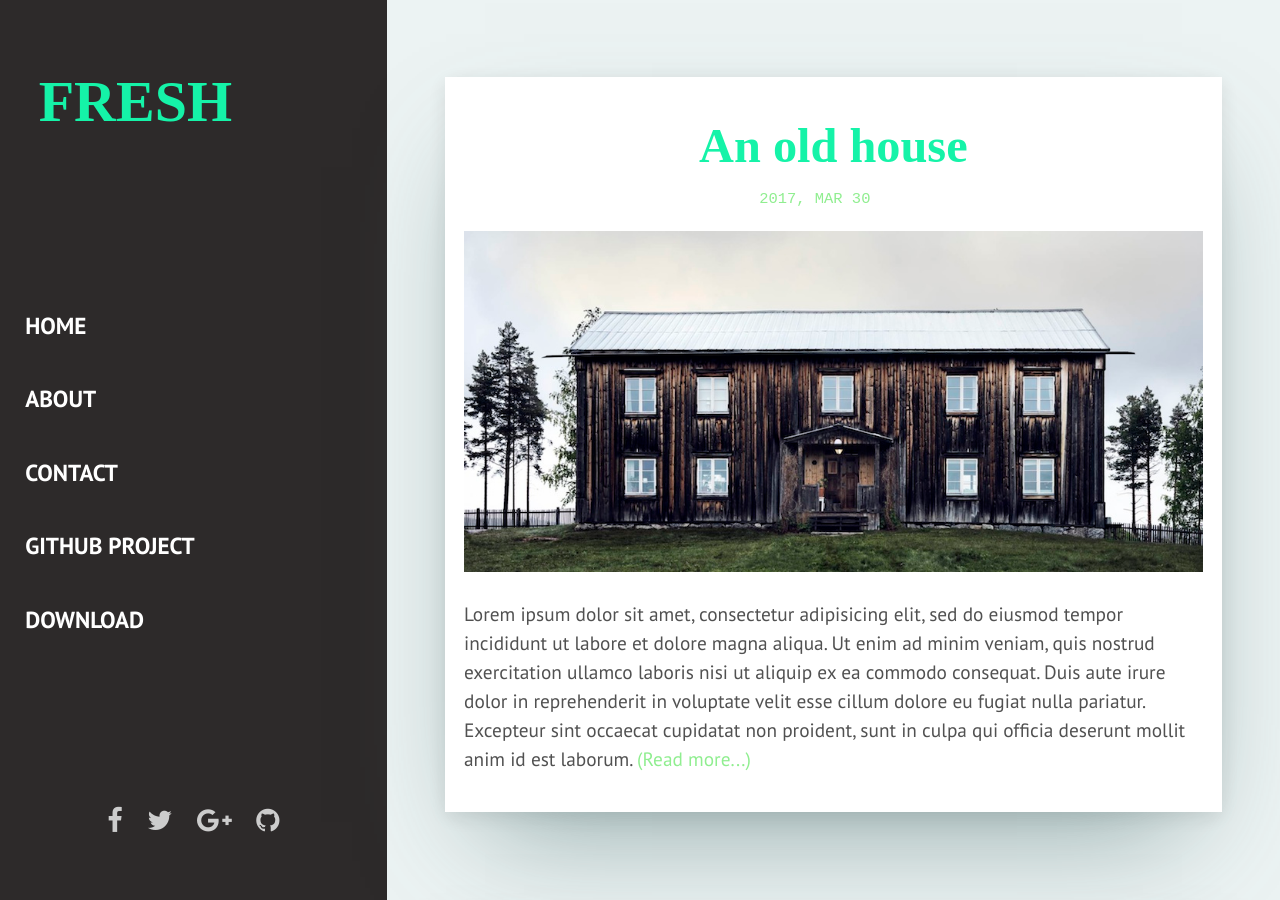
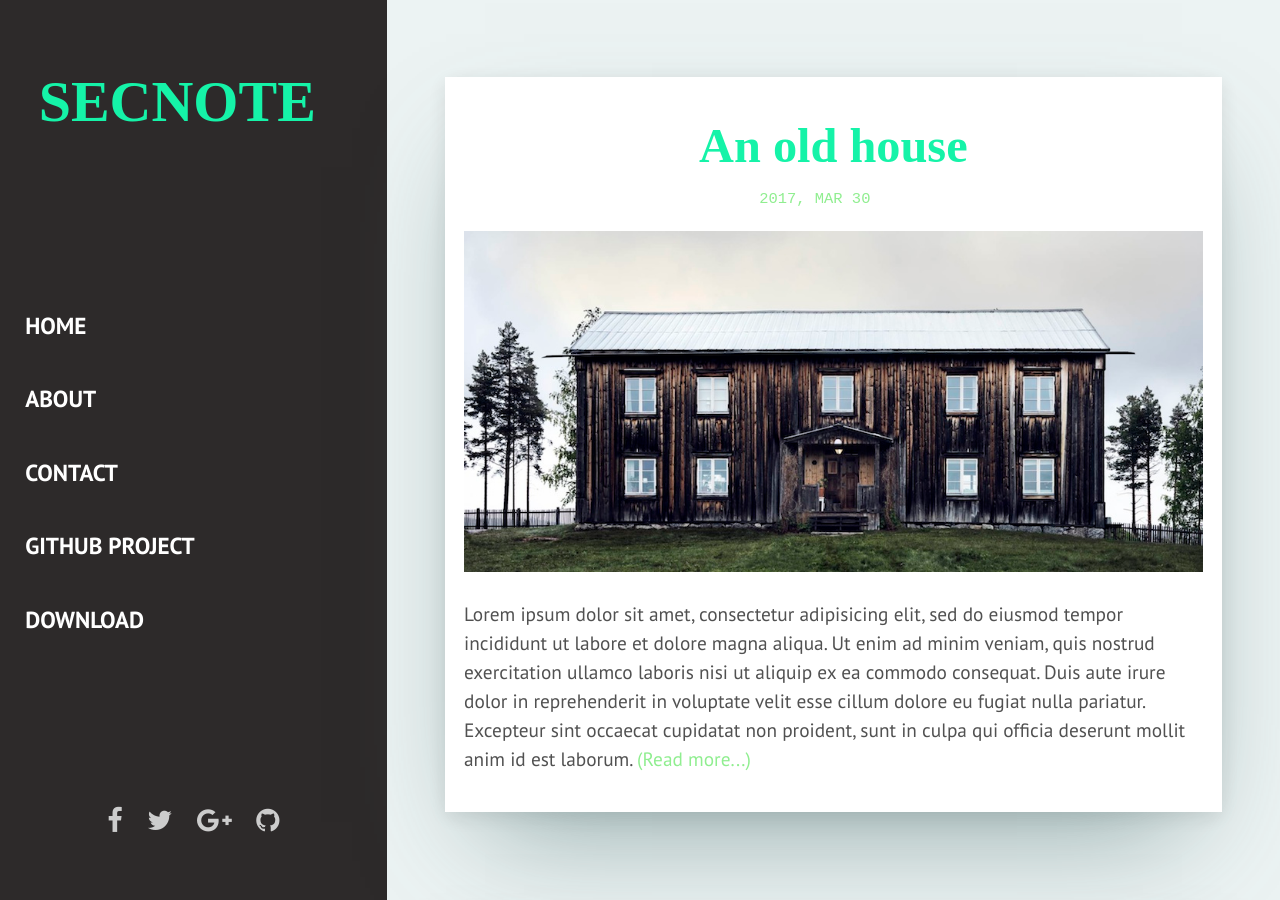
Before and after one commit to djsfpe/djsfpe.girhub.io, a Jekyll site: the page built from index.html, in a window 1280 px wide and 900 px high. Built offline with Jekyll 4.4.1, drawn with Linux system fonts in a browser that asks for light colours; some web fonts are replaced; the list of posts is cut into pages by our own code.

Commit message:
Update _config.yml

```diff
--- a/_config.yml
+++ b/_config.yml
@@ -1,5 +1,5 @@
 # Profile information
-name: Fresh
+name: SECNOTE
 title: Fresh - Free Jekyll Theme
 description: > # this means to ignore newlines until "baseurl:"
   Write an awesome description for your new site here. You can edit this
```
